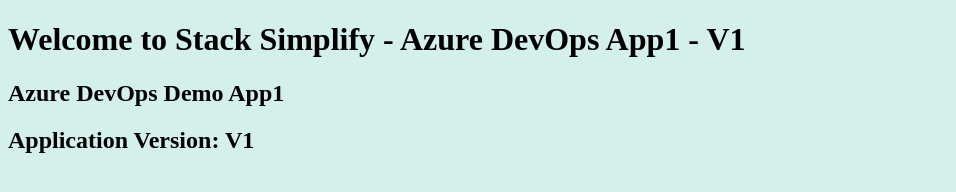
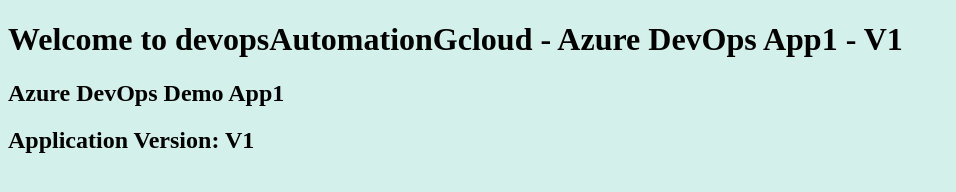
Before and after one commit to devopsautomationgcloud/azure-acr-aks-pipeline, a plain HTML site: page index.html in a window 1280 px wide. Shown: the whole page, without its empty margins (0-956 px from the left). Drawn offline with Linux system fonts and the light colour scheme.

Commit message:
updated index.html

```diff
--- a/index.html
+++ b/index.html
@@ -1,7 +1,7 @@
 <!DOCTYPE html>
 <html>
    <body style="background-color:rgb(212, 240, 234);">
-      <h1>Welcome to Stack Simplify - Azure DevOps App1 - V1</h1>
+      <h1>Welcome to devopsAutomationGcloud - Azure DevOps App1 - V1</h1>
       <h2>Azure DevOps Demo App1</h2>
       <h2>Application Version: V1</h2>
    </body>
```
